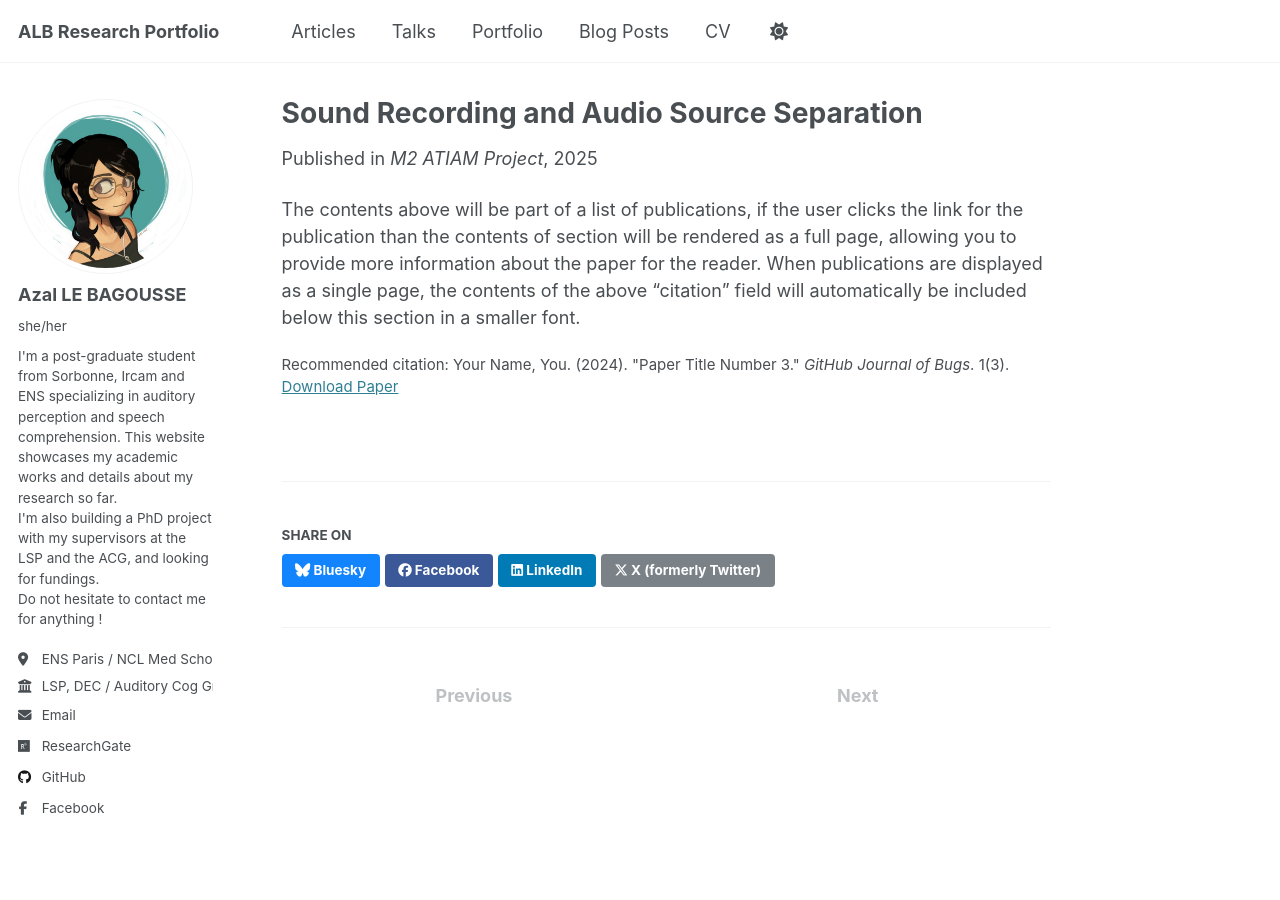
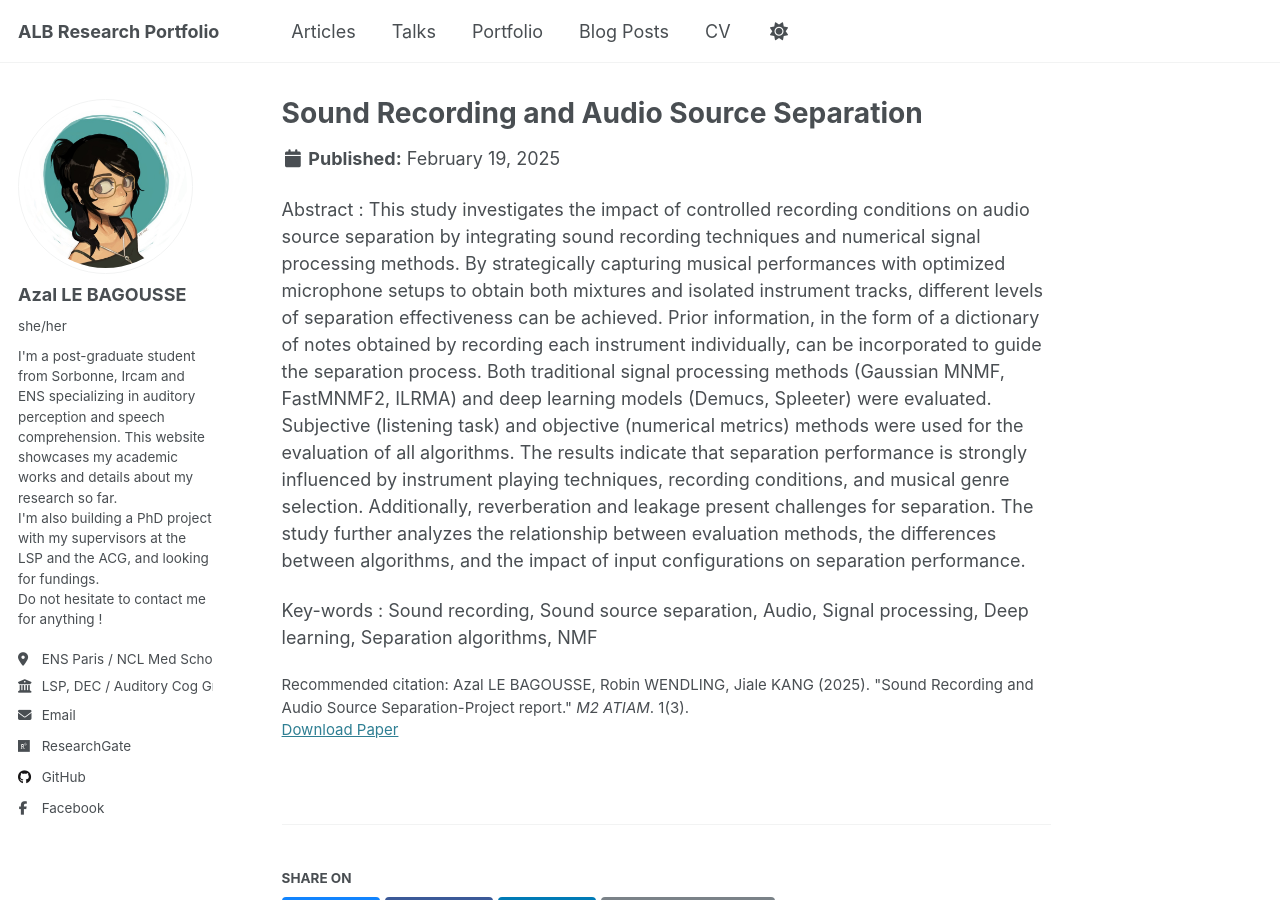
Before and after one commit to azallb/azallb.github.io, a Jekyll site: the page built from _publications/2025-02-19-Sound-Source-Separation.md, in a window 1280 px wide and 900 px high. Built offline with Jekyll 4.4.1, drawn with Linux system fonts in a browser that asks for light colours.

Commit message:
test addin 1 article

```diff
--- a/_publications/2025-02-19-Sound-Source-Separation.md
+++ b/_publications/2025-02-19-Sound-Source-Separation.md
@@ -3,11 +3,13 @@ title: "Sound Recording and Audio Source Separation"
 collection: articles
 category: reports
 permalink: /articles/2025-02-19-Sound-Source-Separation
-excerpt: 'This paper is about fixing template issue #693.'
+excerpt: 'This paper is about Acoustical source separation and Sound recording. It was written for our M2 ATIAM end of the year-project, carried out over the course of two months in 2025. '
 date: 2025-02-19
-venue: 'M2 ATIAM Project'
+#venue: 'M2 ATIAM Project'
 paperurl: 'http://azallb.github.io/files/PAM-Source-Separation.pdf'
-citation: 'Your Name, You. (2024). &quot;Paper Title Number 3.&quot; <i>GitHub Journal of Bugs</i>. 1(3).'
+citation: 'Azal LE BAGOUSSE, Robin WENDLING, Jiale KANG (2025). &quot;Sound Recording and Audio Source Separation-Project report.&quot; <i>M2 ATIAM</i>. 1(3).'
 ---
 
-The contents above will be part of a list of publications, if the user clicks the link for the publication than the contents of section will be rendered as a full page, allowing you to provide more information about the paper for the reader. When publications are displayed as a single page, the contents of the above "citation" field will automatically be included below this section in a smaller font.
+Abstract : This study investigates the impact of controlled recording conditions on audio source separation by integrating sound recording techniques and numerical signal processing methods. By strategically capturing musical performances with optimized microphone setups to obtain both mixtures and isolated instrument tracks, different levels of separation effectiveness can be achieved. Prior information, in the form of a dictionary of notes obtained by recording each instrument individually, can be incorporated to guide the separation process. Both traditional signal processing methods (Gaussian MNMF, FastMNMF2, ILRMA) and deep learning models (Demucs, Spleeter) were evaluated. Subjective (listening task) and objective (numerical metrics) methods were used for the evaluation of all algorithms. The results indicate that separation performance is strongly influenced by instrument playing techniques, recording conditions, and musical genre selection. Additionally, reverberation and leakage present challenges for separation. The study further analyzes the relationship between evaluation methods, the differences between algorithms, and the impact of input configurations on separation performance.
+
+Key-words : Sound recording, Sound source separation, Audio, Signal processing, Deep learning, Separation algorithms, NMF
```
